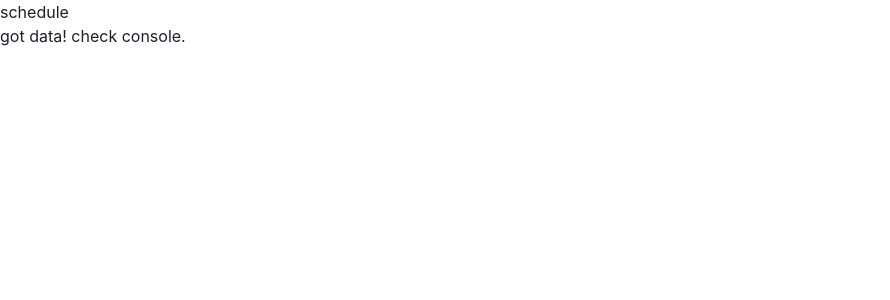
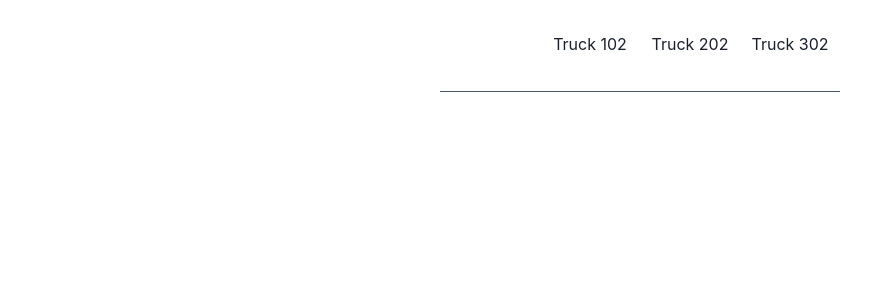
Before and after one commit to dtjv/terra, a Next.js app in the folder web/: page / in a window 1280 px wide. Shown: the top 300 px of the page, without its empty margins (0-890 px from the left). Built offline with nearby package versions, Linux system fonts and the light colour scheme.

Commit message:
Fix type and component naming collisions

```diff
--- /dev/null
+++ b/web/src/components/schedule-col-header.tsx
@@ -0,0 +1,10 @@
+import * as React from 'react'
+import { Flex } from '@chakra-ui/react'
+
+export const ScheduleColHeader: React.FC = ({ children, ...props }) => {
+  return (
+    <Flex {...props} align="center" justify="center">
+      {children}
+    </Flex>
+  )
+}
--- a/web/src/components/schedule.tsx
+++ b/web/src/components/schedule.tsx
@@ -1,9 +1,17 @@
 import * as React from 'react'
 import axios from 'axios'
 import { useQuery } from 'react-query'
+import { Flex, Grid, GridItem } from '@chakra-ui/react'
+
+import type { ScheduleMatrix, ColHeader } from '@/types/types'
+import { ScheduleColHeader } from '@/components/schedule-col-header'
+
+// TODO: where do i put these? should they be configurable?
+const COL_WIDTH = '100px'
+const ROW_HEIGHT = '60px'
 
 const useTickets = () => {
-  return useQuery(
+  return useQuery<ScheduleMatrix, Error>(
     ['tickets'],
     async () => {
       return (await axios.get('/api/schedule/')).data
@@ -16,16 +24,31 @@ const useTickets = () => {
 }
 
 export const Schedule: React.FC = () => {
-  const { data, isLoading, isFetching } = useTickets()
+  // TODO: do i need `isFetching`?
+  const { data, isLoading } = useTickets()
+  const rowHeaders = data ? data.rowHeaders : []
+  const colHeaders = data ? data.colHeaders : []
+  const templateCols = `repeat(${colHeaders.length}, minmax(${COL_WIDTH}, 1fr))`
+  const templateRows = `repeat(${rowHeaders.length}, minmax(${ROW_HEIGHT}, 1fr))`
 
   if (isLoading) return <div>loading...</div>
 
   return (
-    <div>
-      <h1> schedule</h1>
-      <p>{data ? 'got data! check console.' : 'no data'}</p>
-      <p>{isFetching ? 'fetching...' : ''}</p>
-    </div>
+    <Flex p={8} align="center" justify="center">
+      <Grid templateRows={templateRows} templateColumns={templateCols}>
+        {colHeaders.map((colHeader: ColHeader) => {
+          return (
+            <GridItem
+              key={colHeader.data?.id}
+              borderBottomWidth="1px"
+              borderBottomColor="gray.600"
+            >
+              <ScheduleColHeader>{colHeader.display}</ScheduleColHeader>
+            </GridItem>
+          )
+        })}
+      </Grid>
+    </Flex>
   )
 }
 /*
--- a/web/src/lib/utils.ts
+++ b/web/src/lib/utils.ts
@@ -5,11 +5,11 @@ import type {
   VehicleData,
   TimeData,
   TicketData,
-  Grid,
-  DataCell,
   RowHeader,
   ColHeader,
-} from './types'
+  Cell,
+  ScheduleMatrix,
+} from '@/types/types'
 
 /**
  *
@@ -131,17 +131,17 @@ export const groupTicketsBy = (
  *
  *
  */
-interface MakeDataCellsProps {
+interface MakeCellsProps {
   tickets: TicketData[]
   rowHeaders: RowHeader[]
   colHeaders: ColHeader[]
 }
 
-export const makeDataCells = ({
+export const makeCells = ({
   tickets = [],
   rowHeaders = [],
   colHeaders = [],
-}: MakeDataCellsProps): DataCell[][] => {
+}: MakeCellsProps): Cell[][] => {
   if (!tickets.every((ticket) => 'scheduledStartTime' in ticket)) {
     throw new Error(
       `Missing ticket field: 'scheduledStartTime'. Call 'computeTicketFields'`
@@ -166,27 +166,20 @@ export const makeDataCells = ({
   )
 }
 
-interface GridProps {
-  rows: RowHeader[]
-  cols: ColHeader[]
-  cells: DataCell[][]
-  timeIntervalInMinutes: number
-}
-
 /**
  *
  *
  *
  */
-export const makeGrid = ({
-  rows,
-  cols,
+export const makeScheduleMatrix = ({
+  rowHeaders,
+  colHeaders,
   cells,
   timeIntervalInMinutes,
-}: GridProps): Grid => {
+}: ScheduleMatrix): ScheduleMatrix => {
   return {
-    rows,
-    cols,
+    rowHeaders,
+    colHeaders,
     cells,
     timeIntervalInMinutes,
   }
@@ -198,13 +191,13 @@ export const makeGrid = ({
  *
  */
 export const getPreviousCellWithTicket = (
-  cell: DataCell,
-  grid: Grid
-): DataCell | undefined => {
+  cell: Cell,
+  matrix: ScheduleMatrix
+): Cell | undefined => {
   let idx = 1
 
   while (idx < cell.rowIdx) {
-    const prevCell = grid.cells[cell.rowIdx - idx][cell.colIdx]
+    const prevCell = matrix.cells[cell.rowIdx - idx]?.[cell.colIdx]
     const ticket = prevCell?.data
 
     if (ticket) {
@@ -223,8 +216,8 @@ export const getPreviousCellWithTicket = (
  *
  */
 export const isCellCoveredByTicket = (
-  cell: DataCell,
-  prevCell: DataCell,
+  cell: Cell,
+  prevCell: Cell,
   timeIntervalInMinutes: number
 ): boolean => {
   const rowDiff = cell.rowIdx - prevCell.rowIdx
@@ -249,18 +242,18 @@ export const isCellCoveredByTicket = (
  */
 export const isSpaceForTicketAtCell = (
   ticket: TicketData,
-  targetCell: DataCell,
-  grid: Grid
+  targetCell: Cell,
+  matrix: ScheduleMatrix
 ): boolean => {
-  const numCellsNeeded = ticket.durationInMinutes / grid.timeIntervalInMinutes
+  const numCellsNeeded = ticket.durationInMinutes / matrix.timeIntervalInMinutes
 
-  if (targetCell.rowIdx + numCellsNeeded >= grid.cells.length) {
+  if (targetCell.rowIdx + numCellsNeeded >= matrix.cells.length) {
     return false
   }
 
   for (let offset = 0; offset < numCellsNeeded; offset += 1) {
-    const cell = grid.cells[targetCell.rowIdx + offset][targetCell.colIdx]
-    const cellTicket = cell.data
+    const cell = matrix.cells[targetCell.rowIdx + offset]?.[targetCell.colIdx]
+    const cellTicket = cell?.data
 
     if (cellTicket && !(cellTicket.id === ticket.id)) {
       return false
--- a/web/src/pages/api/schedule/index.ts
+++ b/web/src/pages/api/schedule/index.ts
@@ -1,12 +1,11 @@
 import type { NextApiHandler, NextApiRequest, NextApiResponse } from 'next'
 
-import type { AppData, Grid } from '@/types/types'
+import type { AppData, ScheduleMatrix } from '@/types/types'
 import { getData } from '@/lib/db'
 import {
   makeTimeRangeListForDate,
   makeTimeDataList,
-  makeGrid,
-  makeDataCells,
+  makeCells,
   makeRowHeaders,
   makeColHeaders,
   computeTicketFields,
@@ -17,7 +16,7 @@ import {
 //------------------------------------------------------------------------------
 const handler: NextApiHandler = async (
   req: NextApiRequest,
-  res: NextApiResponse<Grid | string>
+  res: NextApiResponse<ScheduleMatrix | string>
 ) => {
   if (req.method === 'GET') {
     const data: AppData | undefined = await getData()
@@ -33,19 +32,19 @@ const handler: NextApiHandler = async (
     )
     const rowHeaders = makeRowHeaders(timeDataList)
     const colHeaders = makeColHeaders(data.vehicles)
-    const dataCells = makeDataCells({
+    const cells = makeCells({
       tickets: computeTicketFields(data.tickets),
       rowHeaders,
       colHeaders,
     })
-    const grid = makeGrid({
-      rows: rowHeaders,
-      cols: colHeaders,
-      cells: dataCells,
+    const scheduleMatrix = {
+      rowHeaders,
+      colHeaders,
+      cells,
       timeIntervalInMinutes: data.schedule.timeIntervalInMinutes,
-    })
+    }
 
-    return res.status(200).json(grid)
+    return res.status(200).json(scheduleMatrix)
   }
   return res.status(404).send(`Unsupported method: ${req.method}`)
 }
```
Also changed, not shown: web/src/components/schedule-row-header.tsx (renamed from web/src/components/headers.tsx, +1 -9 lines), web/src/types/types.ts (+5 -5 lines), web/src/components/schedule-cell.tsx (renamed from web/src/components/cell.tsx).
